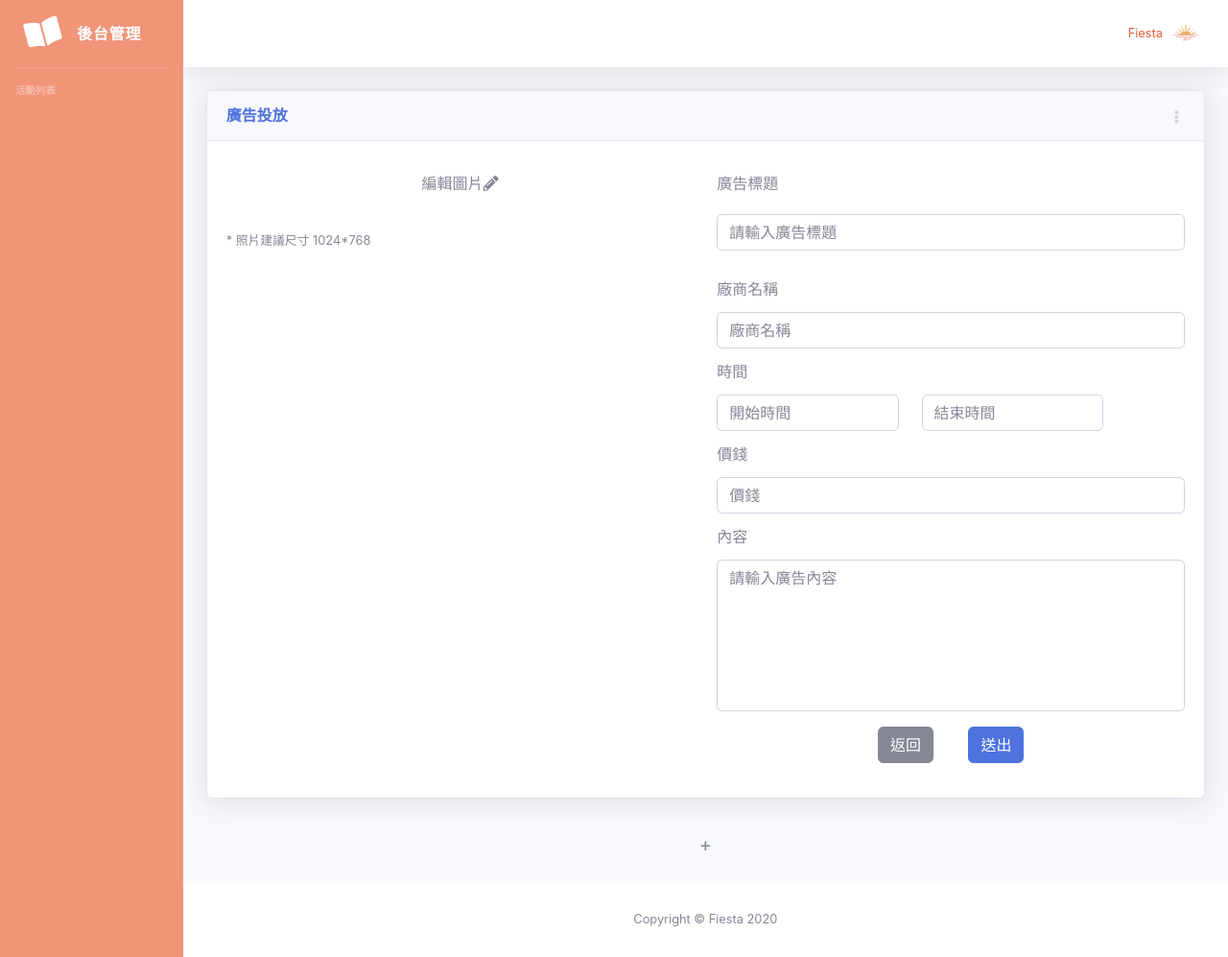
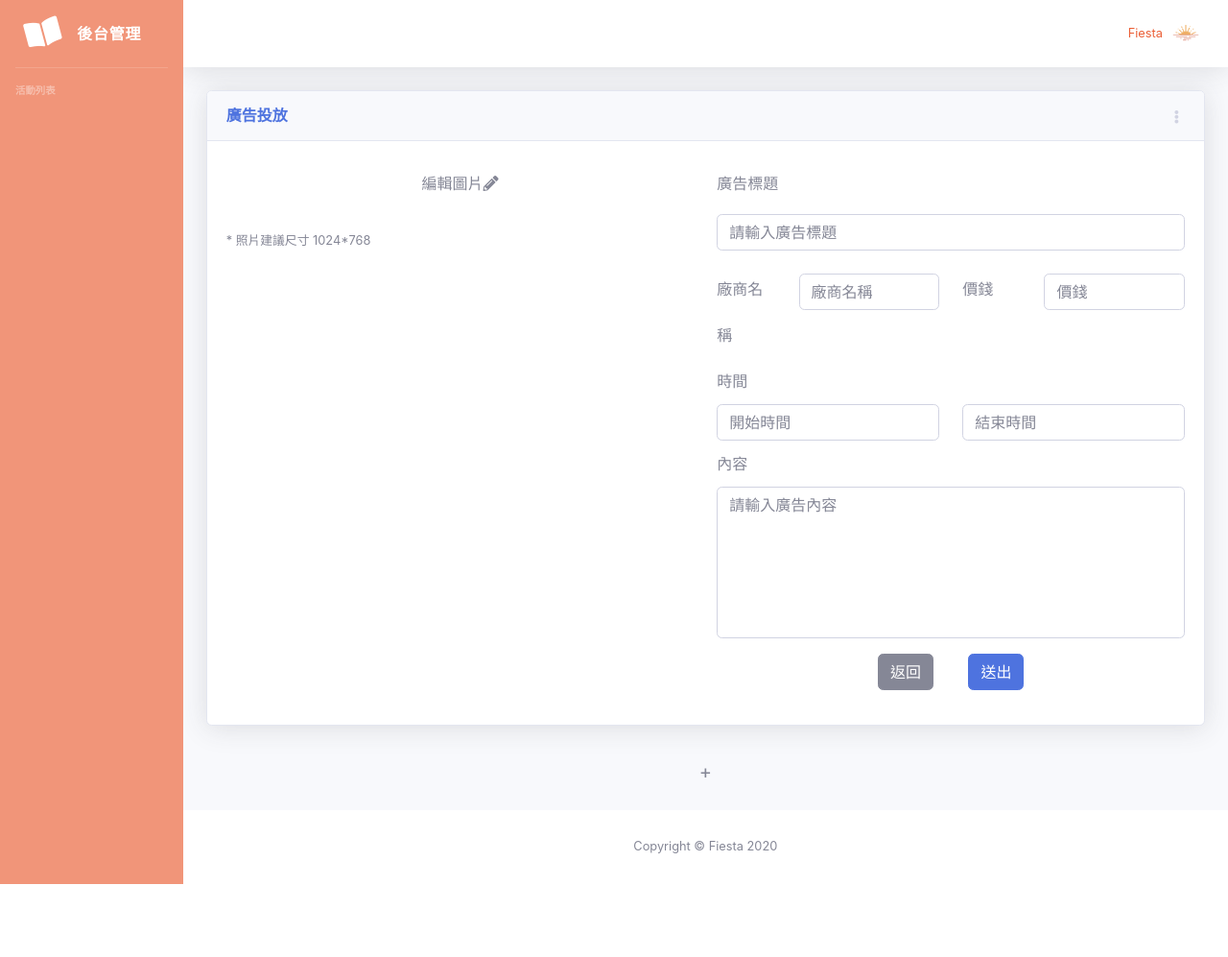
Before and after one commit to Rudy1021/Fiesta, a Flask app: page /advertising in a window 1280 px wide. Shown: the whole page at 96% size. After the commit the page ends 921 px from the top, so only its background shows below. Run offline with Flask 2, Linux system fonts and the light colour scheme; some libraries are stand-ins or nearby versions.

Commit message:
edit advertising page

```diff
--- a/app.py
+++ b/app.py
@@ -135,5 +135,5 @@ if __name__ == "__main__":
     app.run(
         host='0.0.0.0',
         port=5000,
-        debug=True,
+        debug=False,
     )
--- a/templates/advertising.html
+++ b/templates/advertising.html
@@ -49,24 +49,22 @@
                 </div>
               </div>
               <div class="row">
-                <div class="col-12">廠商名稱</div>
-                <div class="col-12 text-center">
+                <div class="col-2">廠商名稱</div>
+                <div class="col-4 text-center mt-2">
                   <input type="text" class="form-control" id="Source" placeholder="廠商名稱">
+                </div>
+                <div class="col-2">價錢</div>
+                <div class="col-4 text-center mt-2">
+                  <input type="text" class="form-control" id="Price" placeholder="價錢">
                 </div>
               </div>
               <div class="row">
                 <div class="col-12">時間</div>
-                <div class="col-5 text-center">
+                <div class="col-6 text-center">
                   <input type="text" class="form-control DateTime" id="startTime" placeholder="開始時間">
                 </div>
-                <div class="col-5 text-center">
+                <div class="col-6 text-center">
                   <input type="text" class="form-control DateTime" id="endTime" placeholder="結束時間">
-                </div>
-              </div>
-              <div class="row">
-                <div class="col-12">價錢</div>
-                <div class="col-12 text-center">
-                  <input type="text" class="form-control" id="Price" placeholder="價錢">
                 </div>
               </div>
               <div class="row">
```
